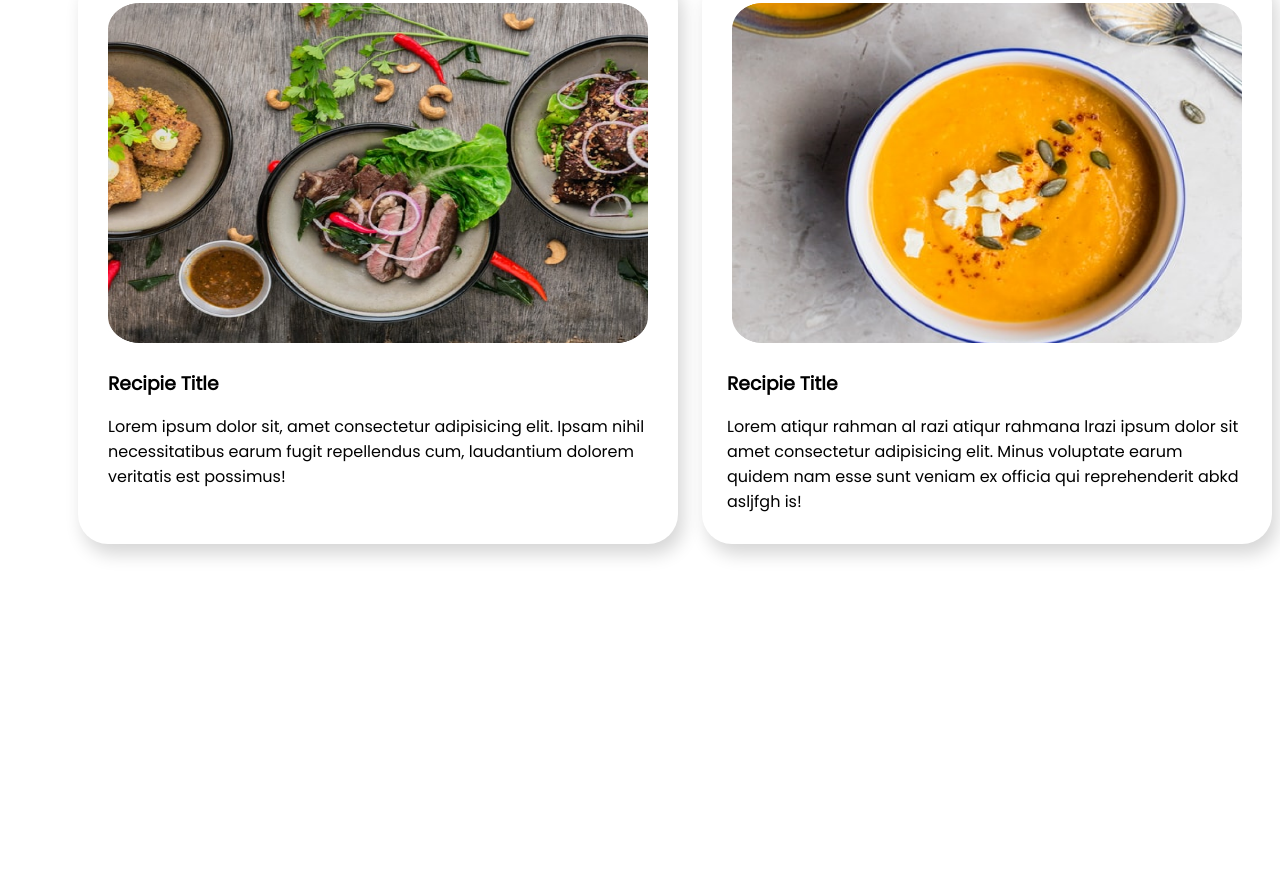
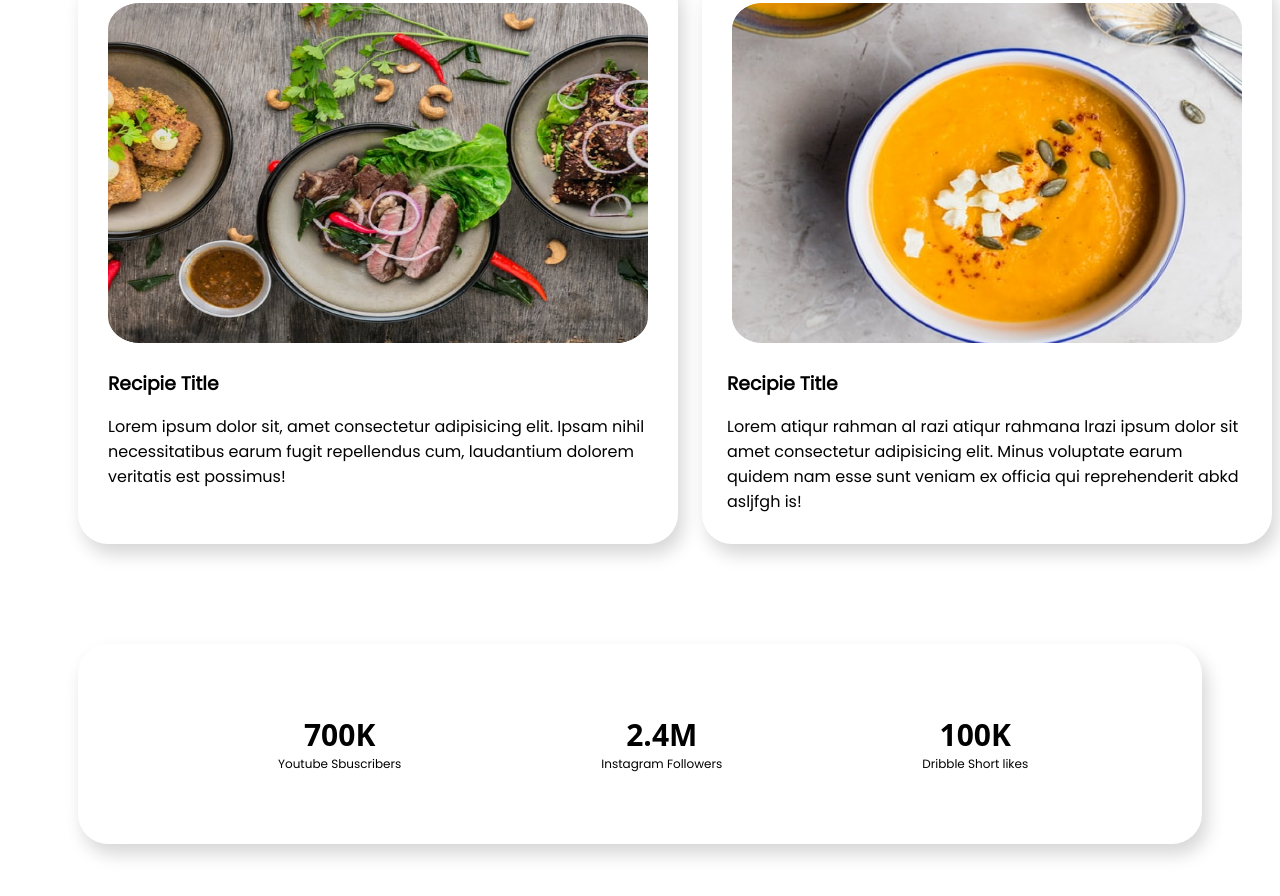
Before and after one commit to atiqurrahmanDev/Eat-Healthy, a plain HTML site: page index.html in a window 1280 px wide. Shown: the part 1662-2558 px from the top of the page. Before the commit the page ends 2306 px from the top, so only its background shows below. Drawn offline with Linux system fonts and the light colour scheme.

Commit message:
forth page

```diff
--- a/index.html
+++ b/index.html
@@ -55,6 +55,21 @@
         </section>
     </section>
 
+    <section class="flexsible-container fourth-page02">
+        <div class="fourth-page01">
+            <h4>700K</h4>
+            <p class="margind-top00">Youtube Sbuscribers</p>
+        </div>
+        <div class="fourth-page01">
+            <h4>2.4M</h4>
+            <p class="margind-top00">Instagram Followers</p>
+        </div>
+        <div class="fourth-page01">
+            <h4>100K</h4>
+            <p class="margind-top00">Dribble Short likes</p>
+        </div>
+    </section>
+
 
 </body>
 </html>
--- a/style.css
+++ b/style.css
@@ -123,3 +123,28 @@ h2{
     margin-left: 25px;
     margin-bottom: 30px;
 }
+
+h4{
+    font-size: 30px;
+    font-weight: 900;
+    margin-bottom: 0;
+    text-align: center;
+    margin-top: 70px;
+    font-family: system-ui, -apple-system, BlinkMacSystemFont, 'Segoe UI', Roboto, Oxygen, Ubuntu, Cantarell, 'Open Sans', 'Helvetica Neue', sans-serif;
+}
+
+.margind-top00{
+    margin-top: 0;
+    font-size: 12px;
+}
+.fourth-page01{
+    margin-left: 200px;
+}
+
+.fourth-page02{
+    height: 200px;
+    margin-left: 70px;
+    margin-right: 70px;
+    border-radius: 30px;
+    box-shadow: 5px 10px 18px rgb(214, 214, 214);
+}
```
